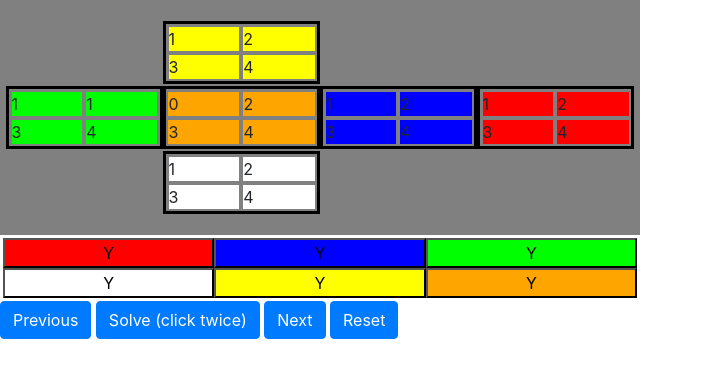
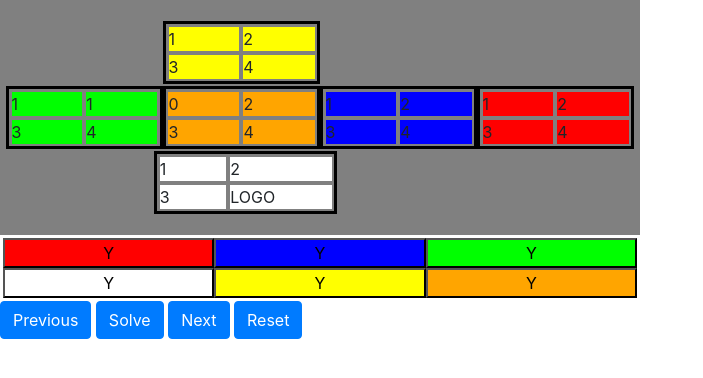
Before and after one commit to SaifMasoud/rubiks-solver, a Flask app: page / in a window 1280 px wide. Shown: the top 378 px of the page, without its empty margins (0-703 px from the left). Run offline with Flask 2, Linux system fonts and the light colour scheme; some libraries are stand-ins or nearby versions.

Commit message:
Logo hint

```diff
--- a/rubiks_solver/templates/index.html
+++ b/rubiks_solver/templates/index.html
@@ -73,7 +73,7 @@
           <div class="rubiks-cubelet" id="7">1</div>
           <div class="rubiks-cubelet" id="11">2</div>
           <div class="rubiks-cubelet" id="20">3</div>
-          <div class="rubiks-cubelet" id="22">4</div>
+          <div class="rubiks-cubelet" id="22">LOGO</div>
         </div>
         <div class="rubiks-face blank">
           <div class="rubiks-cubelet">1</div>
@@ -98,7 +98,7 @@
       <button id="pick_o" style="background-color: orange;">Y</button>
     </div>
     <button id="prev_btn" class="btn btn-primary">Previous</button>
-    <button id="solve_btn" class="btn btn-primary">Solve (click twice)</button>
+    <button id="solve_btn" class="btn btn-primary">Solve</button>
     <button id="next_btn" class="btn btn-primary">Next</button>
     <button id="reset_btn" class="btn btn-primary">Reset</button>
 
```
